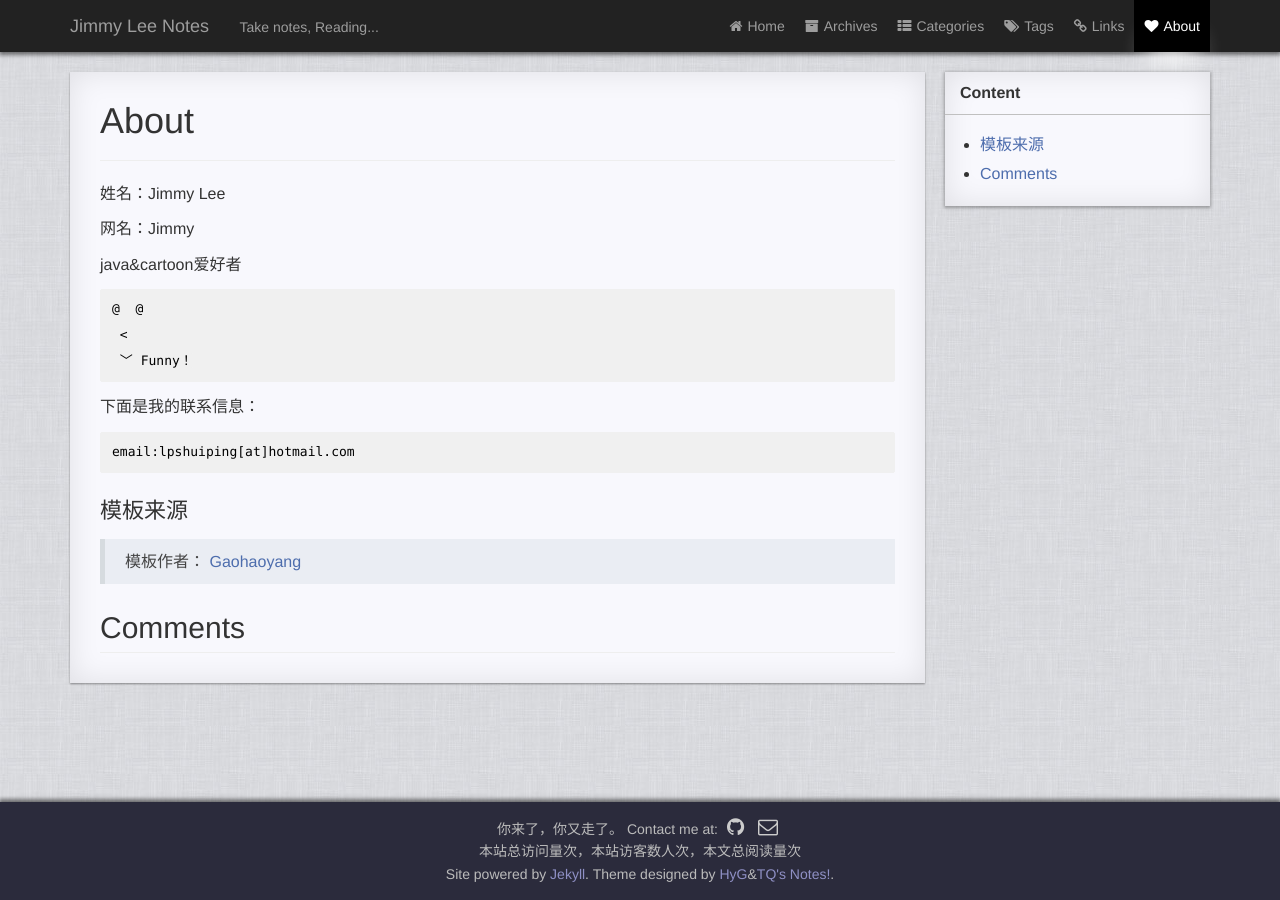
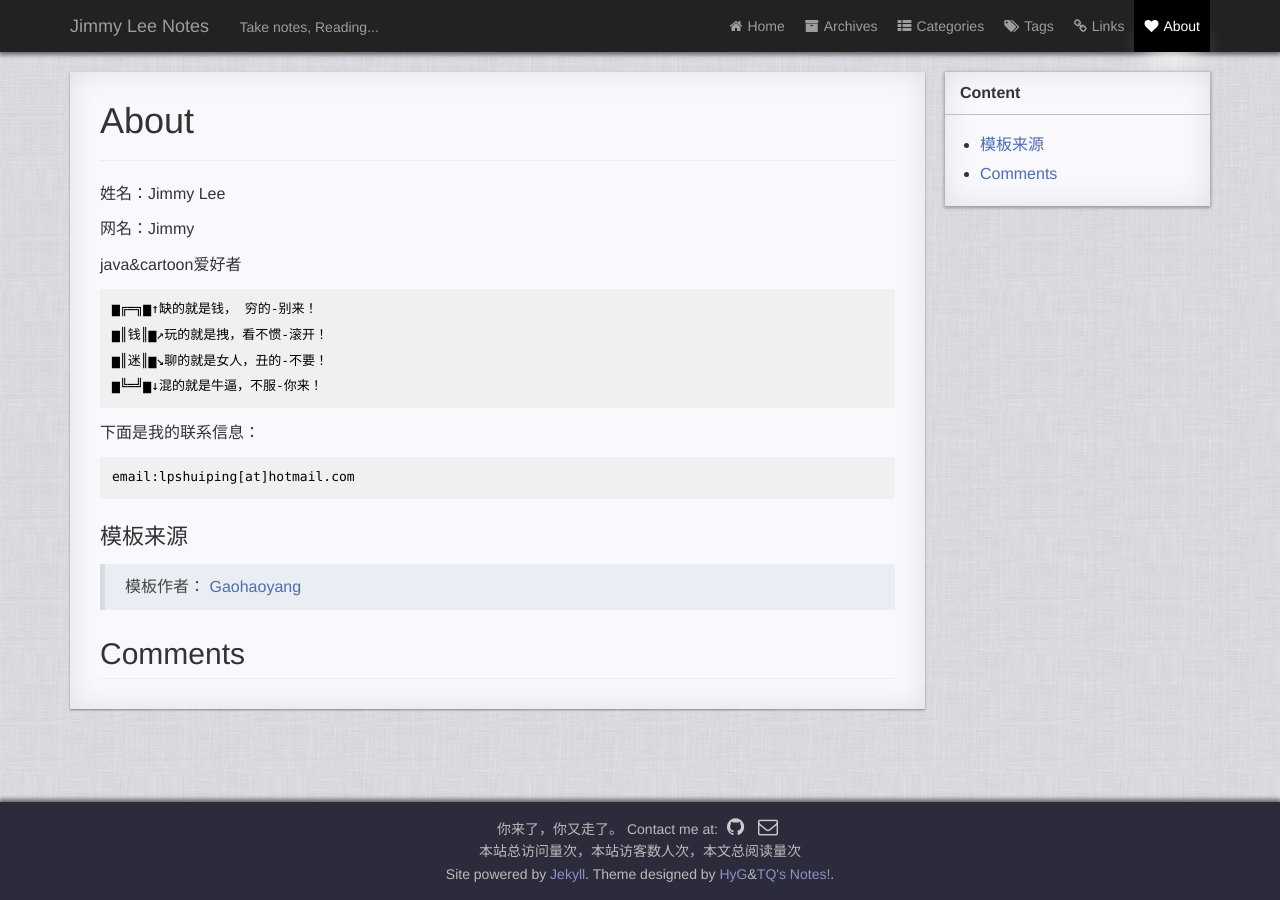
Before and after one commit to Roronoa-Zoro/Roronoa-Zoro.github.io, a Jekyll site: the page built from about.md, in a window 1280 px wide. Built offline with Jekyll 4.4.1, drawn with Linux system fonts in a browser that asks for light colours; comment, search, counter and statistics services are not loaded.

Commit message:
update aboutme

````diff
--- a/about.md
+++ b/about.md
@@ -15,9 +15,10 @@ icon: heart
 java&cartoon爱好者
 
 ```
-@  @
- <
- ﹀ Funny！
+▆╔═╗▆↑缺的就是钱， 穷的-别来！
+▆║钱║▆↗玩的就是拽，看不惯-滚开！
+▆║迷║▆↘聊的就是女人，丑的-不要！
+▆╚═╝▆↓混的就是牛逼，不服-你来！
 ```
 
 下面是我的联系信息：
````
